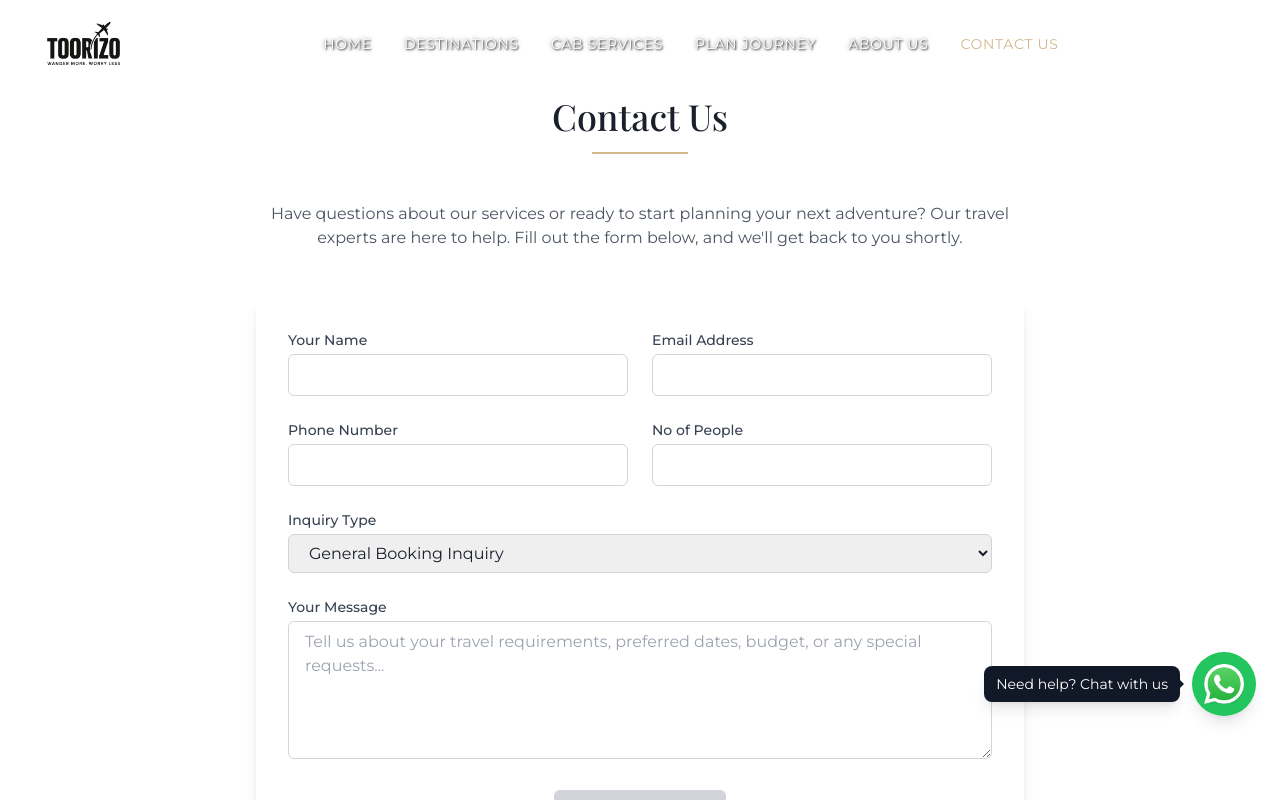
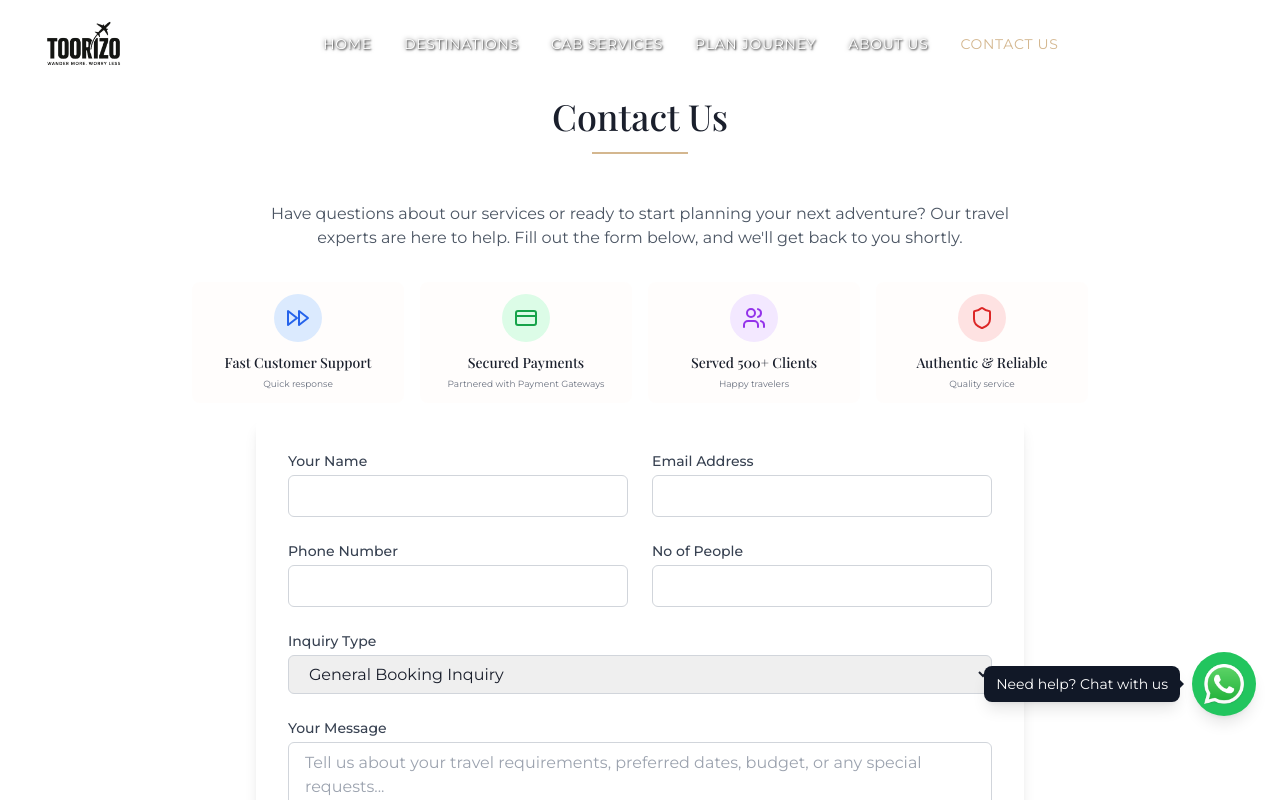
Before and after one commit to rhv1501/toorizo_website, a React (Vite) app: page /contact-us in a window 1280 px wide. Shown: the top 800 px of the page. Built offline with nearby package versions, Linux system fonts and the light colour scheme.

Commit message:
feat: Added trust indicators.

```diff
--- /dev/null
+++ b/src/components/TrustIndicators.tsx
@@ -0,0 +1,71 @@
+import { FastForward, CreditCard, Users, Shield } from "lucide-react";
+
+interface TrustIndicatorsProps {
+  background?: string;
+}
+
+const TrustIndicators = ({
+  background = "bg-toorizo-cream/30",
+}: TrustIndicatorsProps) => {
+  return (
+    <div className="grid grid-cols-4 gap-1.5 md:gap-4 max-w-4xl mx-auto mb-4 md:mb-6">
+      <div
+        className={`flex flex-col items-center text-center py-1.5 md:py-3 px-1 md:px-3 ${background} rounded-lg`}
+      >
+        <div className="bg-blue-100 p-1.5 md:p-3 rounded-full mb-1 md:mb-2.5">
+          <FastForward className="text-blue-600 w-4 h-4 md:w-6 md:h-6" />
+        </div>
+        <h4 className="text-[10px] md:text-sm font-medium leading-tight md:leading-normal">
+          Fast Customer Support
+        </h4>
+        <p className="text-[9px] text-gray-500 hidden md:block md:mt-1">
+          Quick response
+        </p>
+      </div>
+
+      <div
+        className={`flex flex-col items-center text-center py-1.5 md:py-3 px-1 md:px-3 ${background} rounded-lg`}
+      >
+        <div className="bg-green-100 p-1.5 md:p-3 rounded-full mb-1 md:mb-2.5">
+          <CreditCard className="text-green-600 w-4 h-4 md:w-6 md:h-6" />
+        </div>
+        <h4 className="text-[10px] md:text-sm font-medium leading-tight md:leading-normal">
+          Secured Payments
+        </h4>
+        <p className="text-[9px] text-gray-500 hidden md:block md:mt-1">
+          Partnered with Payment Gateways
+        </p>
+      </div>
+
+      <div
+        className={`flex flex-col items-center text-center py-1.5 md:py-3 px-1 md:px-3 ${background} rounded-lg`}
+      >
+        <div className="bg-purple-100 p-1.5 md:p-3 rounded-full mb-1 md:mb-2.5">
+          <Users className="text-purple-600 w-4 h-4 md:w-6 md:h-6" />
+        </div>
+        <h4 className="text-[10px] md:text-sm font-medium leading-tight md:leading-normal">
+          Served 500+ Clients
+        </h4>
+        <p className="text-[9px] text-gray-500 hidden md:block md:mt-1">
+          Happy travelers
+        </p>
+      </div>
+
+      <div
+        className={`flex flex-col items-center text-center py-1.5 md:py-3 px-1 md:px-3 ${background} rounded-lg`}
+      >
+        <div className="bg-red-100 p-1.5 md:p-3 rounded-full mb-1 md:mb-2.5">
+          <Shield className="text-red-600 w-4 h-4 md:w-6 md:h-6" />
+        </div>
+        <h4 className="text-[10px] md:text-sm font-medium leading-tight md:leading-normal">
+          Authentic & Reliable
+        </h4>
+        <p className="text-[9px] text-gray-500 hidden md:block md:mt-1">
+          Quality service
+        </p>
+      </div>
+    </div>
+  );
+};
+
+export default TrustIndicators;
--- a/src/pages/ContactUsPage.tsx
+++ b/src/pages/ContactUsPage.tsx
@@ -2,6 +2,7 @@ import Layout from "../components/Layout";
 import HeroCarousel from "../components/HeroCarousel";
 import SectionTitle from "../components/SectionTitle";
 import ContactForm from "../components/ContactForm";
+import TrustIndicators from "../components/TrustIndicators";
 
 const ContactUsPage = () => {
   // Hero carousel slides
@@ -21,12 +22,18 @@ const ContactUsPage = () => {
       {/* Contact Section */}
       <section className="section-padding toorizo-container pt-24">
         <SectionTitle>Contact Us</SectionTitle>
-        <p className="text-center text-gray-600 max-w-3xl mx-auto mb-12">
+        <p className="text-center text-gray-600 max-w-3xl mx-auto mb-8">
           Have questions about our services or ready to start planning your next
           adventure? Our travel experts are here to help. Fill out the form
           below, and we'll get back to you shortly.
         </p>
-        <ContactForm />
+
+        {/* Trust Indicators */}
+        <TrustIndicators />
+
+        <div className="-mt-2">
+          <ContactForm />
+        </div>
       </section>
 
       {/* FAQ Section */}
--- a/src/pages/DestinationPackagesPage.tsx
+++ b/src/pages/DestinationPackagesPage.tsx
@@ -1,6 +1,7 @@
 import { useParams, Link } from "react-router-dom";
 import Layout from "../components/Layout";
 import SectionTitle from "../components/SectionTitle";
+import TrustIndicators from "../components/TrustIndicators";
 import {
   Heart,
   Users,
@@ -252,6 +253,10 @@ const DestinationPackagesPage = () => {
       <section className="section-padding bg-toorizo-cream">
         <div className="toorizo-container">
           <SectionTitle>Available Packages</SectionTitle>
+          {/* Trust Indicators */}
+          <div className="mb-8">
+            <TrustIndicators background="bg-white/50" />
+          </div>{" "}
           <div className="grid grid-cols-1 md:grid-cols-2 lg:grid-cols-3 gap-4 md:gap-6">
             {packages.map((pkg) => {
               const packageLink = `/contact-us?destination=${encodeURIComponent(
--- a/src/pages/DestinationsPage.tsx
+++ b/src/pages/DestinationsPage.tsx
@@ -4,6 +4,7 @@ import SectionTitle from "../components/SectionTitle";
 import BentoGrid from "../components/BentoGrid";
 import BlogCard from "../components/BlogCard";
 import { Link, useNavigate } from "react-router-dom";
+import TrustIndicators from "../components/TrustIndicators";
 
 const DestinationsPage = () => {
   // South Indian destinations for the bento grid
@@ -100,7 +101,10 @@ const DestinationsPage = () => {
       {/* Destinations Section */}
       <section className="section-padding toorizo-container">
         <SectionTitle>Explore Our Destinations</SectionTitle>
-
+        {/* Trust Indicators */}
+        <div className="mb-8">
+          <TrustIndicators />
+        </div>{" "}
         {/* South Indian Destinations */}
         <div className="mb-12">
           <h2 className="text-2xl font-playfair mb-6 text-center">
@@ -132,7 +136,6 @@ const DestinationsPage = () => {
             </div>
           </div>
         </div>
-
         {/* North India Destinations */}
         <div>
           <h2 className="text-2xl font-playfair mb-6 text-center">
```
